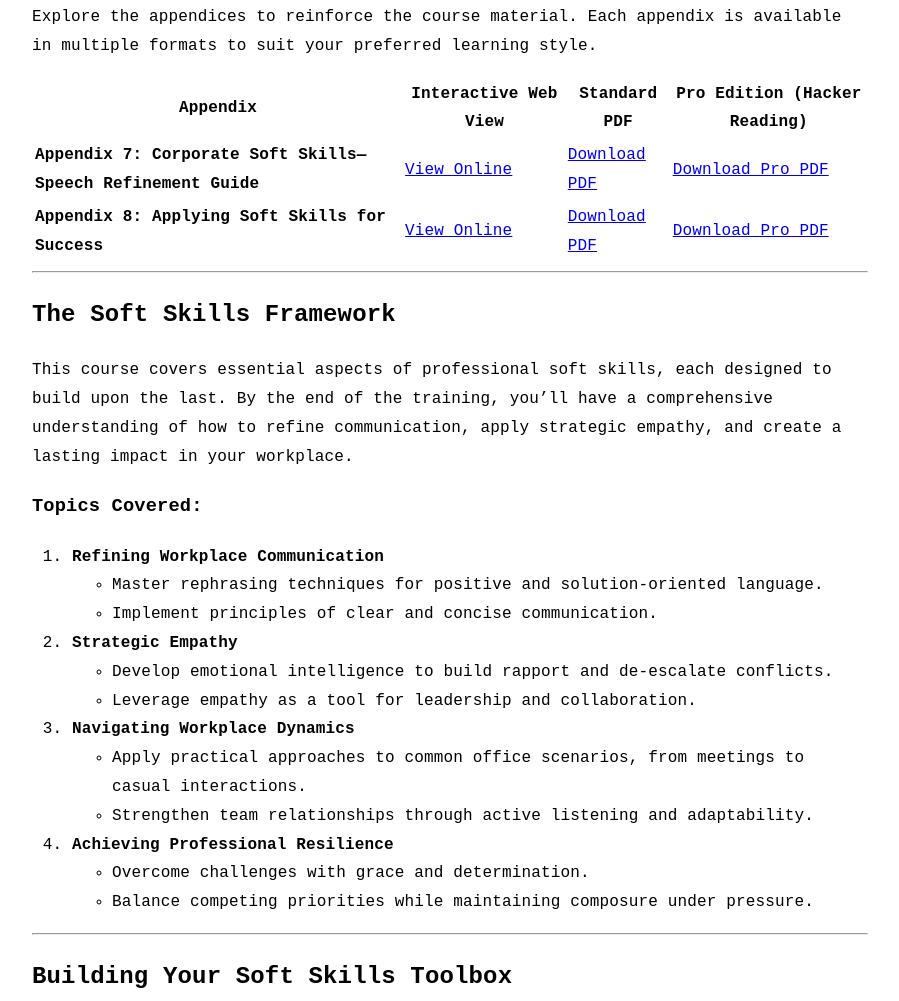
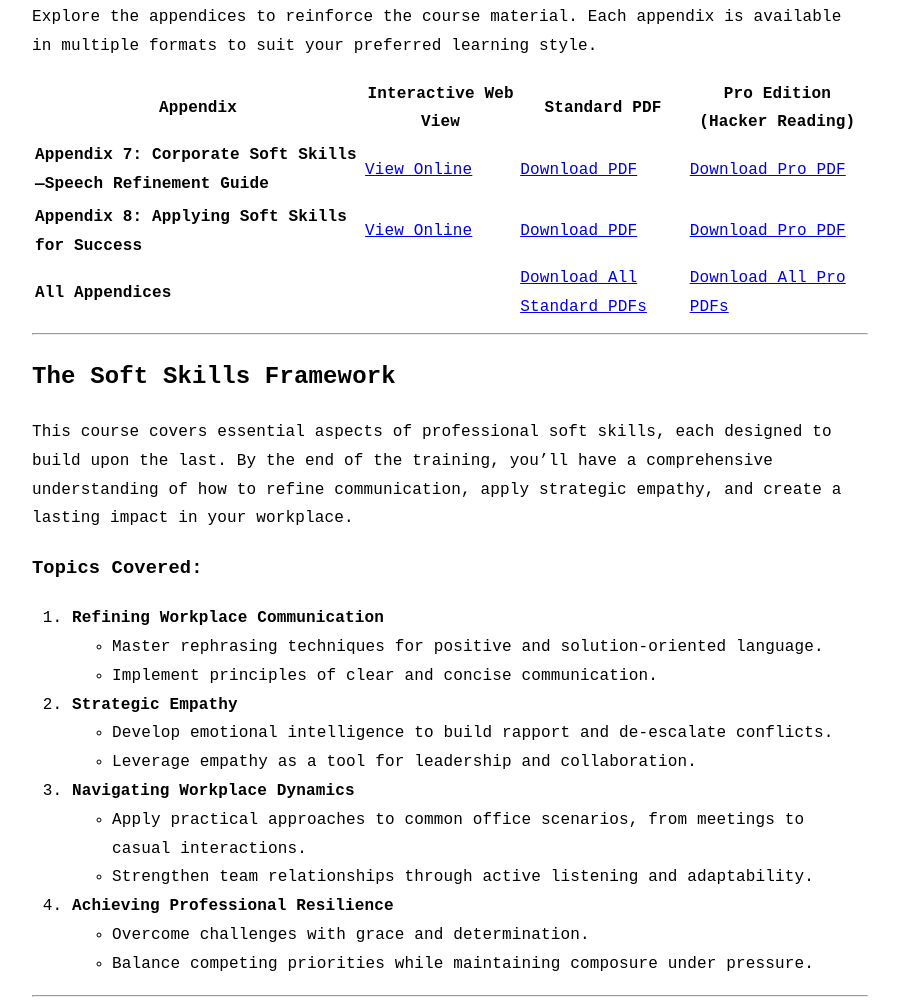
Before and after one commit to spirit-riddle/starunderscore.github.io, a Gatsby site: page /training/professional/tp01-business-soft-skills in a window 1280 px wide. Shown: the part 1171-2172 px from the top of the page, without its empty margins (190-1089 px from the left). Built offline with nearby package versions, Linux system fonts and the light colour scheme; Gatsby itself is replaced by a stand-in of ours.

Commit message:
update business soft skills pdfs

```diff
--- a/content/website/training/professional/tp01-business-soft-skills.md
+++ b/content/website/training/professional/tp01-business-soft-skills.md
@@ -32,8 +32,9 @@ Explore the appendices to reinforce the course material. Each appendix is availa
 
 | Appendix                                  | Interactive Web View                                      | Standard PDF                                                                                      | Pro Edition (Hacker Reading) |
 |-------------------------------------------|----------------------------------------------------------|---------------------------------------------------------------------------------------------------|-------------------------------|
-| **Appendix 7: Corporate Soft Skills—Speech Refinement Guide** | [View Online](../appendice/website/appendix_7_soft_skills_development) | [Download PDF](../appendice/pdf/Standard%20-%20Appendix%207%20Soft%20Skills%20Development.pdf)   | [Download Pro PDF](../pro)   |
-| **Appendix 8: Applying Soft Skills for Success**            | [View Online](../appendice/website/appendix_8_applying_soft_skills_for_success) | [Download PDF](../appendice/pdf/Standard%20-%20Appendix%208%20Applying%20Soft%20Skills%20for%20Success.pdf) | [Download Pro PDF](../pro)   |
+| **Appendix 7: Corporate Soft Skills—Speech Refinement Guide** | [View Online](/appendices/website/appendix_7_soft_skills_development/) | [Download PDF](/training/appendices/pdf/Standard%20-%20Appendix%207%20Soft%20Skills%20Development.pdf)   | [Download Pro PDF](/pro)   |
+| **Appendix 8: Applying Soft Skills for Success**            | [View Online](/appendices/website/appendix_8_applying_soft_skills_for_success/) | [Download PDF](/training/appendices/pdf/Standard%20-%20Appendix%208%20Applying%20Soft%20Skills%20For%20Success.pdf) | [Download Pro PDF](/pro)   |
+| **All Appendices** |  | [Download All Standard PDFs](/training/appendices/zips/Business%20Soft%20Skills.zip) | [Download All Pro PDFs](/pro)  |
 
 ---
 
--- a/src/templates/pdf-template.js
+++ b/src/templates/pdf-template.js
@@ -27,7 +27,7 @@ const MarkdownTemplate = ({ data, pageContext }) => {
         {post?.frontmatter?.title && (
           <Header
             showPDFTitle={true}
-            title={post.frontmatter.title}
+            title={""}
           />
         )}
         <article
```
